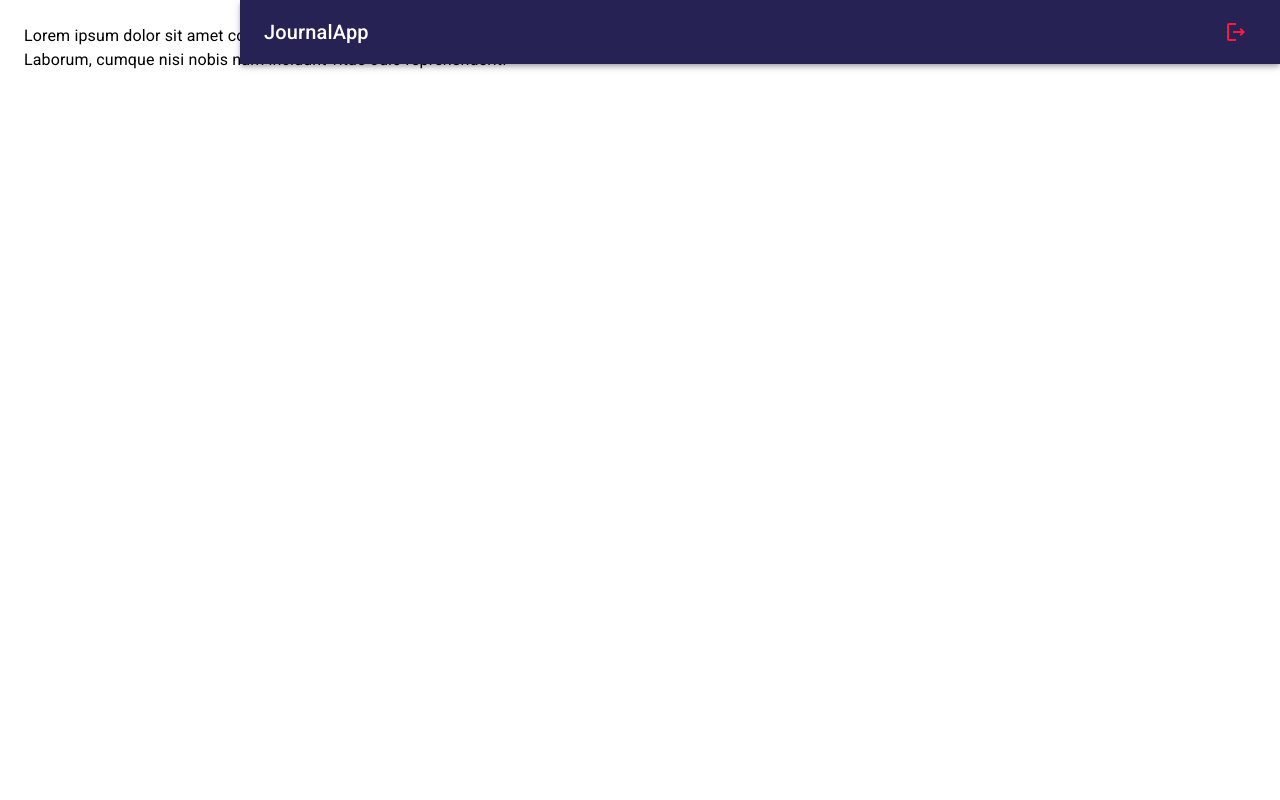
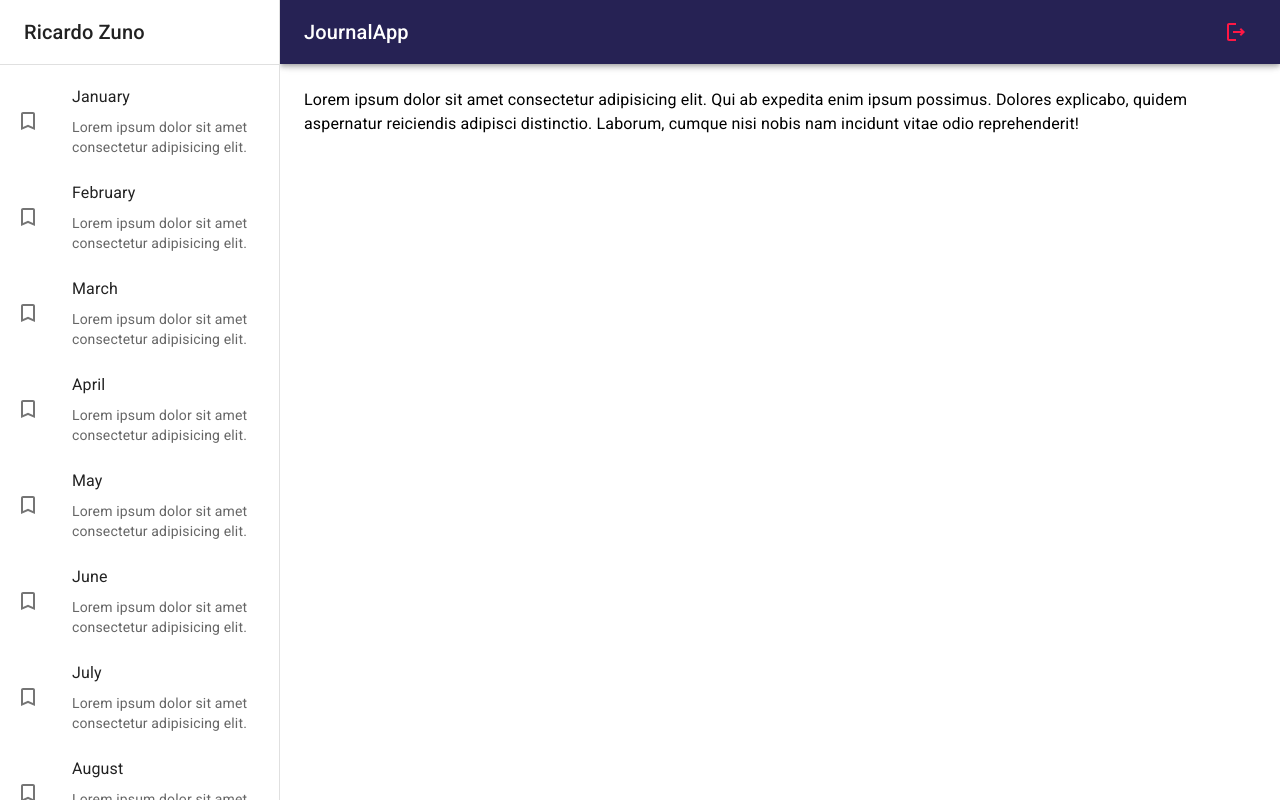
Before and after one commit to ZunoRick/JournalApp, a React (Vite) app: page / in a window 1280 px wide. Built offline with nearby package versions, Linux system fonts and the light colour scheme.

Commit message:
Agregando SideBar

```diff
--- /dev/null
+++ b/src/journal/components/SideBar.jsx
@@ -0,0 +1,48 @@
+import { Box, Divider, Drawer, Grid2, List, ListItem, ListItemButton, ListItemIcon, ListItemText, Toolbar, Typography } from "@mui/material"
+import { TurnedInNot } from "@mui/icons-material"
+
+export const SideBar = ({ drawerWidth = 240 }) => {
+  return (
+    <Box
+      component='nav'
+      sx={{ width: { sm: drawerWidth }, flexShrink: { sm: 0 } }}
+    >
+      <Drawer
+        open
+        variant="permanent"
+        sx={{
+          display: { xs: 'block' },
+          '& .MuiDrawer-paper': { boxSizing: 'border-box', width: drawerWidth }
+        }}
+      >
+        <Toolbar>
+          <Typography variant="h6" noWrap component='div'>
+            Ricardo Zuno
+          </Typography>
+        </Toolbar>
+
+        <Divider/>
+
+        <List>
+          {
+            ['January', 'February', 'March', 'April', 'May', 'June', 'July', 'August', 'September', 'October', 'November', 'December']
+            .map(text => (
+              <ListItem key={text} disablePadding>
+                <ListItemButton>
+                  <ListItemIcon>
+                    <TurnedInNot/>
+                  </ListItemIcon>
+
+                  <Grid2 container>
+                    <ListItemText primary={text}/>
+                    <ListItemText secondary='Lorem ipsum dolor sit amet consectetur adipisicing elit. '/>
+                  </Grid2>
+                </ListItemButton>
+              </ListItem>
+            ))
+          }
+        </List>
+      </Drawer>
+    </Box>
+  )
+}
--- a/src/journal/components/index.js
+++ b/src/journal/components/index.js
@@ -1 +1,2 @@
 export * from './NavBar'
+export * from './SideBar'
--- a/src/journal/layout/JournalLayout.jsx
+++ b/src/journal/layout/JournalLayout.jsx
@@ -1,20 +1,20 @@
-import { Box } from "@mui/material"
-import { NavBar } from "../components/NavBar";
+import { Box, Toolbar } from "@mui/material";
+import { NavBar, SideBar } from "../components";
 
-const drawerWidth = 240;
+const drawerWidth = 280;
 
 export const JournalLayout = ({ children }) => {
   return (
     <Box sx={{ display: 'flex' }}>
       <NavBar drawerWidth={ drawerWidth }/>
 
-      {/* Sidebar */}
+      <SideBar drawerWidth={ drawerWidth }/>
 
       <Box
         component='main'
         sx={{ flexGrow: 1, p: 3 }}
       >
-        {/* Toolbar */}
+        <Toolbar />
         { children }
       </Box>
     </Box>
```
